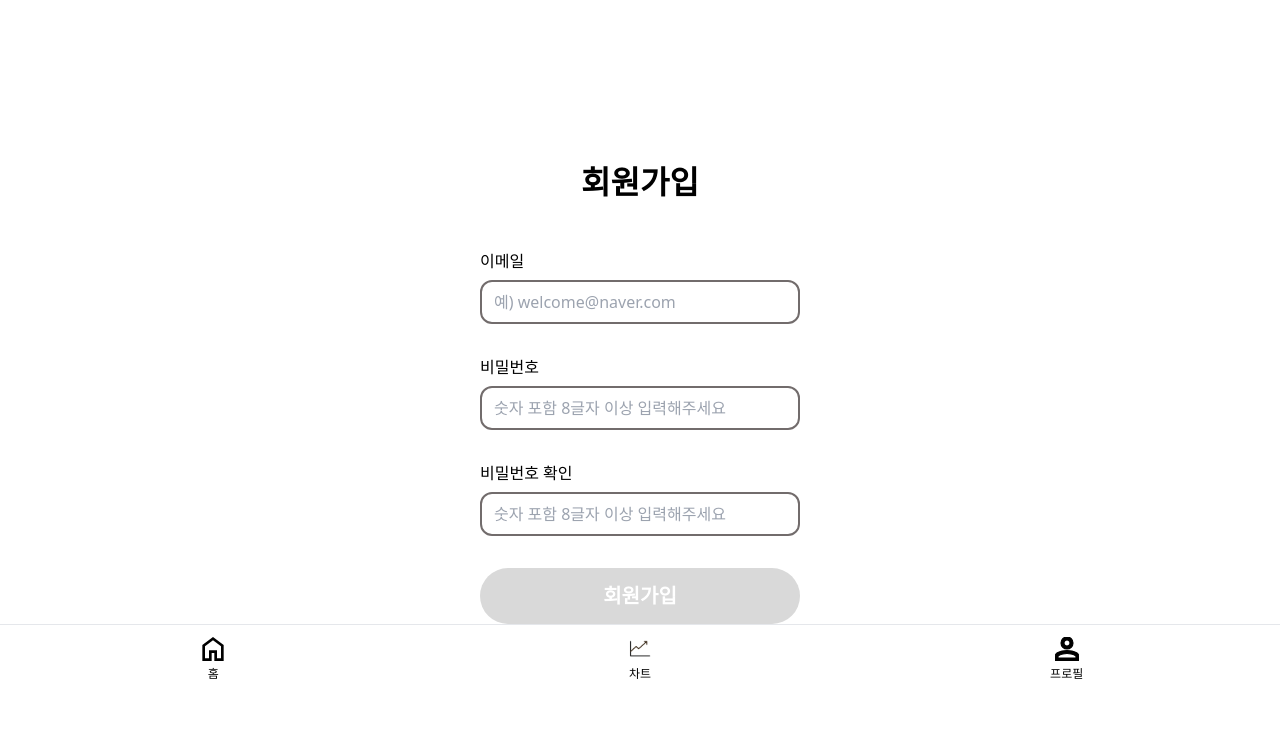
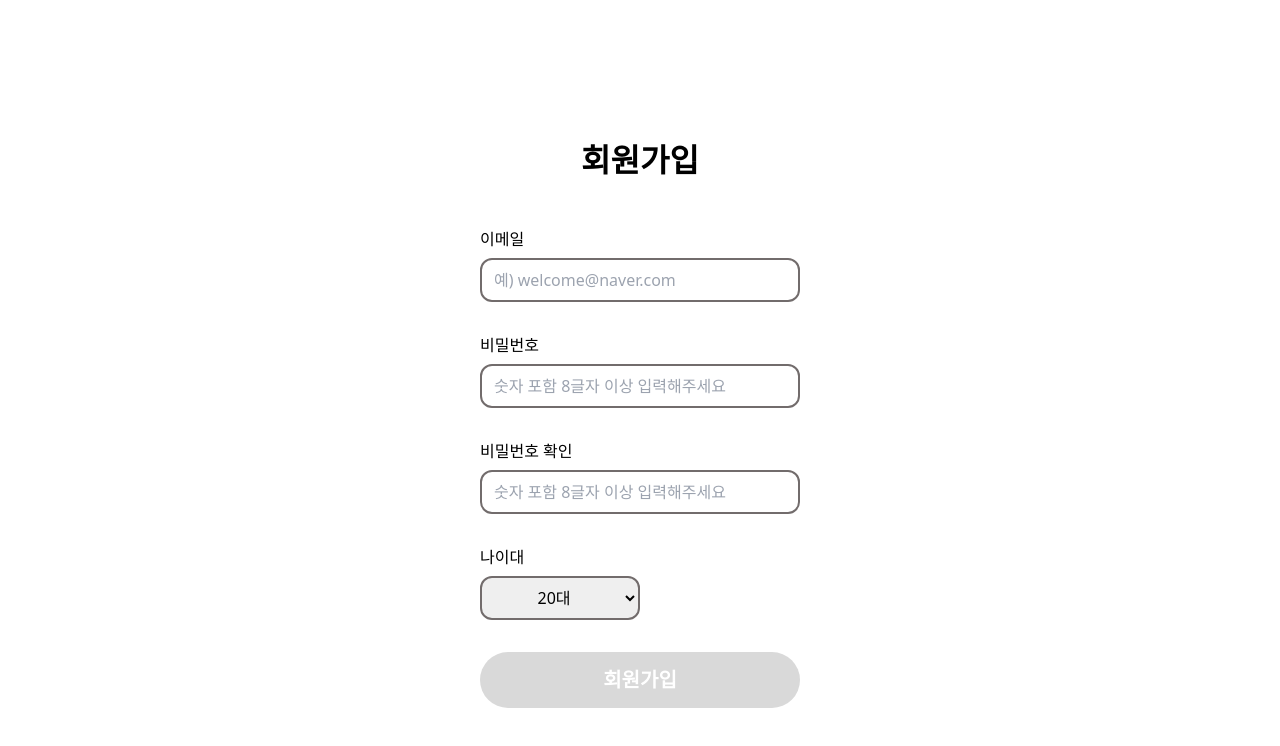
Before and after one commit to BloodSugarManagement/BloodSugar, a Next.js app: page /signup in a window 1280 px wide. Shown: the top 746 px of the page. Built offline with nearby package versions, Linux system fonts and the light colour scheme.

Commit message:
<feat> : 나이대 selectbox 구현

```diff
--- a/app/layout.tsx
+++ b/app/layout.tsx
@@ -1,7 +1,6 @@
 import type { Metadata } from "next";
 import { Inter } from "next/font/google";
 import "./globals.css";
-import NavBar from "./components/NavBar";
 
 const inter = Inter({ subsets: ["latin"] });
 
@@ -19,7 +18,6 @@ export default function RootLayout({
     <html>
       <body className="flex flex-col items-center justify-center w-full h-screen">
         {children}
-        <NavBar />
       </body>
     </html>
   );
--- /dev/null
+++ b/app/signup/SelectAge.tsx
@@ -0,0 +1,21 @@
+export default function SelectAge() {
+  return (
+    <div>
+      <label htmlFor="ageGroup" className="text-base block font-medium mb-2">
+        나이대
+      </label>
+      <select
+        name="ageGroup"
+        id="ageGroup"
+        className="mb-8 w-40 text-center h-11 border-2 border-main-gray rounded-xl"
+      >
+        <option value="20s">20대</option>
+        <option value="30s">30대</option>
+        <option value="40s">40대</option>
+        <option value="50s">50대</option>
+        <option value="60s">60대</option>
+        <option value="70s">70대</option>
+      </select>
+    </div>
+  );
+}
--- a/app/signup/page.tsx
+++ b/app/signup/page.tsx
@@ -4,6 +4,7 @@ import { useState } from "react";
 import AuthInput from "../components/AuthInput";
 import AuthBtn from "../components/AuthBtn";
 import TitleTxt from "../components/Titletxt";
+import SelectAge from "./SelectAge";
 
 export default function SignUp() {
   const [authInp, setAuthInp] = useState({
@@ -54,6 +55,7 @@ export default function SignUp() {
           value={authInp.passwordConfirm}
           onChange={handleAuthInputChange}
         />
+        <SelectAge />
         <AuthBtn btnTxt="회원가입" />
       </form>
     </>
```
